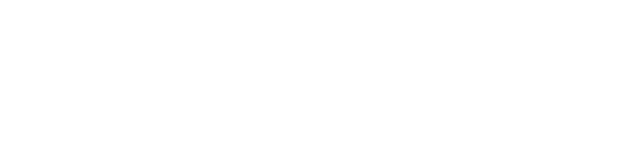
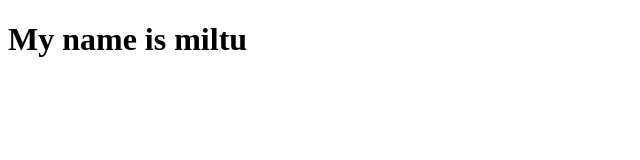
Before and after one commit to miltonraw/my-first-gitthub-, a plain HTML site: page index.html in a window 1280 px wide. Shown: the whole page, without its empty margins (0-640 px from the left). Drawn offline with Linux system fonts and the light colour scheme.

Commit message:
Added a h1 tag

```diff
--- a/index.html
+++ b/index.html
@@ -5,5 +5,7 @@
     <meta name="viewport" content="width=device-width, initial-scale=1.0" />
     <title>My First Ever</title>
   </head>
-  <body></body>
+  <body>
+    <h1>My name is miltu</h1>
+  </body>
 </html>
```
